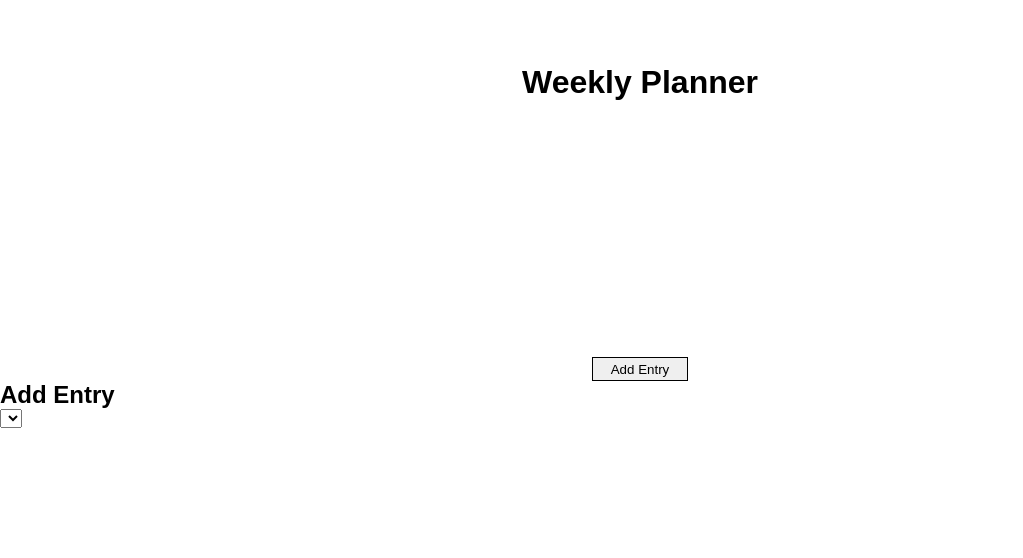
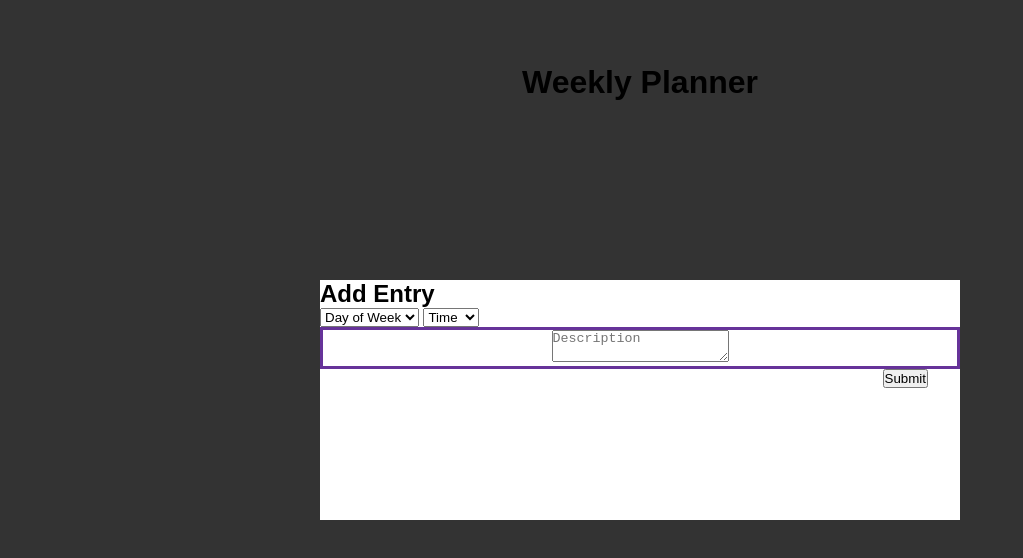
Before and after one commit to angelsleung/week-planner, a plain HTML site: page index.html in a window 1280 px wide. Shown: the whole page, without its empty margins (0-1023 px from the left). Drawn offline with Linux system fonts and the light colour scheme.

Commit message:
Andy turn ended.

```diff
--- a/index.html
+++ b/index.html
@@ -14,18 +14,45 @@
     <div class="row">
       <button class="add-button">Add Entry</button>
     </div>
-    <div class="modal">
-      <h2>Add Entry</h2>
-      <form>
-        <select>
-          <option value=""></option>
+    <div class="background">
+      <div class="modal">
+        <h2>Add Entry</h2>
+        <form>
+          <select name="day-of-week" id="week-select">
+            <option value="">Day of Week</option>
+            <option value="Sunday">Sunday</option>
+            <option value="Monday">Monday</option>
+            <option value="Tuesday">Tuesday</option>
+            <option value="Wednesday">Wednesday</option>
+            <option value="Friday">Friday</option>
+            <option value="Saturday">Saturday</option>
+          </select>
+          <select name="time" id="time">
+            <option value="">Time</option>
+            <option value="">1:00</option>
+            <option value="">2:00</option>
+            <option value="">3:00</option>
 
-        </select>
-      </form>
+            <option value="">4:00</option>
+            <option value="">5:00</option>
+            <option value="">6:00</option>
+            <option value="">7:00</option>
+            <option value="">8:00</option>
+            <option value="">9:00</option>
+            <option value="">10:00</option>
+            <option value="">11:00</option>
+            <option value="">12:00</option>
+          </select>
+          <div class="text-area-container">
+            <textarea placeholder="Description"></textarea>
+          </div>
+          <div class ="submit-container">
+            <button type="submit">Submit</button>
+          </div>
+        </form>
+      </div>
     </div>
-
   </div>
-
   <script src="main.js"></script>
 </body>
 </html>
--- a/styles.css
+++ b/styles.css
@@ -35,6 +35,40 @@ body {
   background-color: #94bbf2;
 }
 
+.background-off {
+  display: none;
+}
+
+.background {
+  width: 100%;
+  height: 100%;
+  position: fixed;
+  top: 0;
+  display: flex;
+  justify-content: center;
+  align-items: center;
+  background-color: rgb(0, 0, 0, 0.8);
+}
+
+.modal {
+  background-color: white;
+  width: 50%;
+  height: 30%;
+}
+
+.text-area-container {
+  text-align: center;
+  border-color: rebeccapurple;
+  border-style: solid;
+}
+
+.submit-container {
+  text-align: right;
+  margin-right: 2rem;
+  width: 4rem;
+  height: 2rem;
+}
+
 /* .planner-title, .add-button {
   margin: 0 auto;
 } */
```
